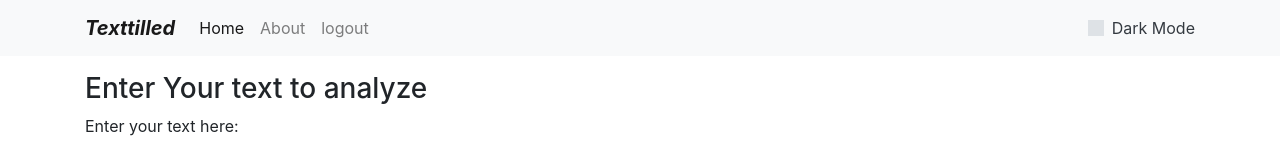
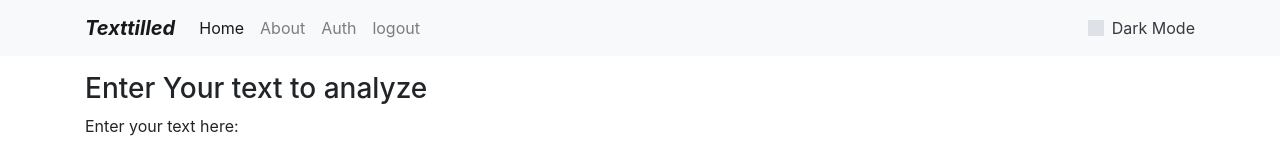
Before and after one commit to vishwadeeps10/ReactWebsiteStringManupulaton, a React (Create React App) app: page /dashboard in a window 1280 px wide. Shown: the top 144 px of the page. Built offline with nearby package versions, Linux system fonts and the light colour scheme; sample sign-in values are in the browser's storage.

Commit message:
added navbar into auth

```diff
--- a/src/App.js
+++ b/src/App.js
@@ -4,6 +4,7 @@ import React from "react";
 import { BrowserRouter as Router, Route, Routes } from "react-router-dom";
 import Login from "./components/Login";
 import Dashboard from "./components/Dashboard";
+import Auth from "./components/Auth";
 
 function App() {
   return (
@@ -13,6 +14,7 @@ function App() {
           <Route exact path="/about" element={<About />} />
           <Route exact path="/" element={<Login />} />
           <Route path="dashboard" element={<Dashboard />} />
+          <Route path="auth" element={<Auth />} />
         </Routes>
       </Router>
     </>
--- a/src/components/Navbar.js
+++ b/src/components/Navbar.js
@@ -36,6 +36,9 @@ export default function Navbar(props) {
 						<Link className="nav-item nav-link " to="/about">
 							About
 						</Link>
+						<Link className="nav-item nav-link " to="/auth">
+							Auth
+						</Link>
 						<Link className="nav-item nav-link " onClick={logout} to="/">
 							logout
 						</Link>
```
